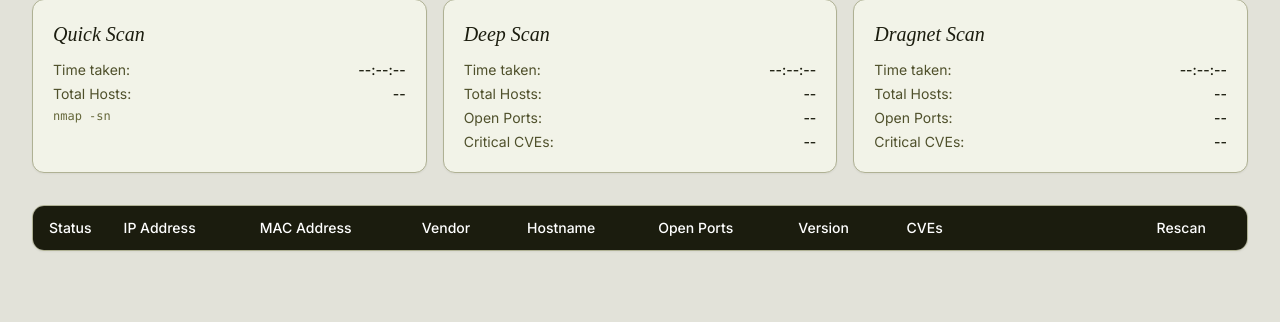
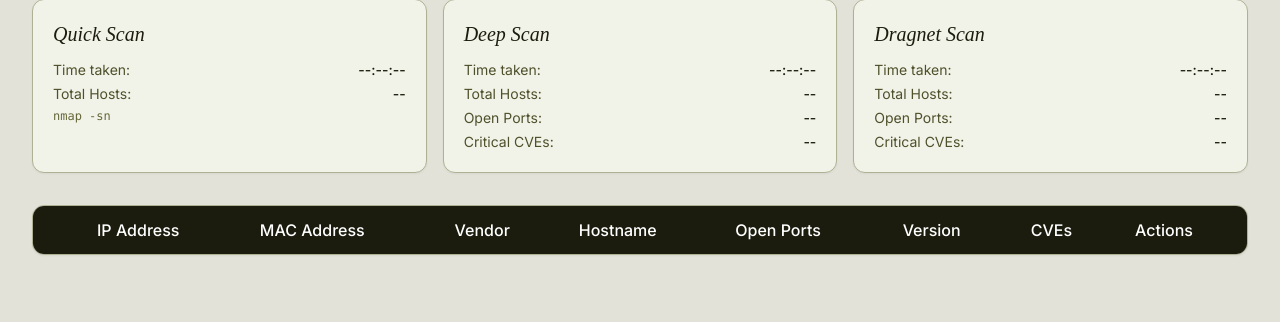
Before and after one commit to techmore/NmapUI, a Flask app: page / in a window 1280 px wide. Shown: the part 437-759 px from the top of the page. Run offline with Flask 3, Linux system fonts and the light colour scheme; lists and menus that the app fills with data are empty; parts of the project's set-up code (start-up, migrations or seed data) failed here and were passed over; some libraries are stand-ins or nearby versions; some web fonts are replaced.

Commit message:
feat: fix PDF background color and add scan duration tracking
- Replace oklch colors with HEX values in nmap-modern.xsl for PDF compatibility
- Add @media print CSS block to force background color preservation in PDF
- Add --background flag to wkhtmltopdf command for color rendering
- Change PDF margins from 0.5in to 0mm for edge-to-edge layout
- Implement TLL (Time To Last) tracking for scan and report duration
- Add update_last_scan_duration() and save_customers_config() methods
- Display TLL value under Generate Report button in UI
- Switch XSL stylesheet from nmap-pdf-olive.xsl to nmap-modern.xsl
- Add page break rules and hide interactive elements in print mode

```diff
--- a/app.py
+++ b/app.py
@@ -15,8 +15,8 @@
 
 BASE_DIR = Path(__file__).parent.resolve()
 VULNERS_SCRIPT = BASE_DIR / "nmap-vulners" / "vulners.nse"
-XSL_STYLESHEET = BASE_DIR / "nmap-pdf-olive.xsl"
-XSL_STYLESHEET_PDF = BASE_DIR / "nmap-pdf-olive.xsl"
+XSL_STYLESHEET = BASE_DIR / "nmap-modern.xsl"
+XSL_STYLESHEET_PDF = BASE_DIR / "nmap-modern.xsl"
 SCANS_DIR = BASE_DIR / "data" / "scans"
 
 
@@ -320,6 +320,7 @@
                 "id": customer.get("id"),
                 "name": customer.get("name"),
                 "confidence": confidence,
+                "metadata": customer.get("metadata", {}),
             }
 
     emit("customer_info", current_customer)
@@ -1345,14 +1346,15 @@
         cmd = [
             wkhtml,
             "--print-media-type",
+            "--background",  # Enable background colors in PDF
             "--margin-top",
-            "0.5in",
+            "0mm",
             "--margin-right",
-            "0.5in",
+            "0mm",
             "--margin-bottom",
-            "0.5in",
+            "0mm",
             "--margin-left",
-            "0.5in",
+            "0mm",
             "--page-size",
             "Letter",
             str(html_path),
@@ -1559,6 +1561,8 @@
         emit("report_error", {"error": "No target specified"})
         return
 
+    start_time = datetime.now()
+
     try:
         scan_dir = create_scan_folder(customer_name, target)
         output_base = scan_dir / "scan"
@@ -1586,6 +1590,35 @@
             "gnmap": scan_dir / "scan.gnmap",
         }
         save_scan_metadata(scan_dir, customer_name, target, files)
+
+        # Calculate duration and update customer
+        end_time = datetime.now()
+        duration = end_time - start_time
+        duration_minutes = int(duration.total_seconds() // 60)
+        duration_seconds = int(duration.total_seconds() % 60)
+        duration_str = f"{duration_minutes}m{duration_seconds}s"
+
+        # Find customer ID to update
+        cust_id = None
+        # Try to find by name match
+        for c in customer_fingerprinter.customers:
+            if c.get("name") == customer_name:
+                cust_id = c.get("id")
+                break
+
+        # If not found by name, check if it matches the current customer ID
+        if not cust_id and current_customer.get("name") == customer_name:
+            cust_id = current_customer.get("id")
+
+        if cust_id and cust_id != "unknown":
+            customer_fingerprinter.update_last_scan_duration(cust_id, duration_str)
+
+            # Update global current_customer to reflect change immediately
+            if current_customer.get("id") == cust_id:
+                if "metadata" not in current_customer:
+                    current_customer["metadata"] = {}
+                current_customer["metadata"]["last_scan_duration"] = duration_str
+                safe_emit("customer_info", current_customer)
 
         emit(
             "report_complete",
--- a/templates/index.html
+++ b/templates/index.html
@@ -314,12 +314,17 @@
         <button id="resume-scan-btn" class="inline-flex items-center justify-center rounded-full bg-olive-600 text-white hover:bg-olive-700 font-medium py-2 px-4 text-sm transition-colors">
             Resume Scan
         </button>
+        <div class="flex flex-col items-center">
             <button id="generate-report-btn" class="inline-flex items-center justify-center gap-2 rounded-full bg-olive-700 text-white hover:bg-olive-800 font-medium py-2 px-4 text-sm transition-colors">
                 <svg class="w-4 h-4" fill="none" stroke="currentColor" viewBox="0 0 24 24">
                     <path stroke-linecap="round" stroke-linejoin="round" stroke-width="2" d="M12 10v6m0 0l-3-3m3 3l3-3m2 8H7a2 2 0 01-2-2V5a2 2 0 012-2h5.586a1 1 0 01.707.293l5.414 5.414a1 1 0 01.293.707V19a2 2 0 01-2 2z" />
                 </svg>
                 Generate Report
             </button>
+            <div id="last-scan-duration" class="mt-1 text-[10px] text-olive-600 font-medium hidden">
+                TLL: --
+            </div>
+        </div>
         <button id="view-history-btn" class="inline-flex items-center justify-center gap-2 rounded-full bg-olive-600 text-white hover:bg-olive-700 font-medium py-2 px-4 text-sm transition-colors relative">
             <svg class="w-4 h-4" fill="none" stroke="currentColor" viewBox="0 0 24 24">
                 <path stroke-linecap="round" stroke-linejoin="round" stroke-width="2" d="M12 8v4l3 3m6-3a9 9 0 11-18 0 9 9 0 0118 0z" />
@@ -391,17 +396,18 @@
         <table id="discovery-table" class="min-w-full">
                         <thead>
                             <tr>
-                    <th class="px-4 py-3 text-left text-sm" style="width: 60px;">Status</th>
-                    <th class="px-4 py-3 text-left text-sm">IP Address</th>
-                    <th class="px-4 py-3 text-left text-sm">MAC Address</th>
-                    <th class="px-4 py-3 text-left text-sm">Vendor</th>
-                    <th class="px-4 py-3 text-left text-sm">Hostname</th>
-                    <th class="px-4 py-3 text-left text-sm">Open Ports</th>
-                    <th class="px-4 py-3 text-left text-sm">Version</th>
-                    <th class="px-4 py-3 text-left text-sm" style="width: 250px;">CVEs</th>
-                    <th class="px-4 py-3 text-left text-sm">Rescan</th>
+                                <th class="w-12 px-4 py-3 text-left"></th>
+                                <th class="px-4 py-3 text-left">IP Address</th>
+                                <th class="px-4 py-3 text-left hidden md:table-cell">MAC Address</th>
+                                <th class="px-4 py-3 text-left hidden lg:table-cell">Vendor</th>
+                                <th class="px-4 py-3 text-left max-w-[150px]">Hostname</th>
+                                <th class="px-4 py-3 text-left">Open Ports</th>
+                                <th class="px-4 py-3 text-left">Version</th>
+                                <th class="px-4 py-3 text-left">CVEs</th>
+                                <th class="px-4 py-3 text-left">Actions</th>
                             </tr>
                         </thead>
+
             <tbody class="text-sm"></tbody>
         </table>
     </div>
@@ -773,6 +779,10 @@
                     if (col === 'open_ports') cell.classList.add('open-ports-cell');
                     if (col === 'mac') cell.classList.add('font-mono', 'text-xs');
                     if (col === 'vendor') cell.classList.add('text-olive-600');
+                    if (col === 'hostname') {
+                        cell.classList.add('truncate', 'max-w-[150px]', 'block');
+                        cell.title = result[col]; // Add tooltip for full hostname
+                    }
                 });
                 const rescanCell = newRow.insertCell(-1);
                 rescanCell.className = 'px-4 py-3';
@@ -1010,6 +1020,17 @@
             }
 
             if (customer.id && customer.name) {
+                // Update TLL display
+                const tllDiv = document.getElementById('last-scan-duration');
+                if (tllDiv) {
+                    if (customer.metadata && customer.metadata.last_scan_duration) {
+                        tllDiv.textContent = 'TLL: ' + customer.metadata.last_scan_duration;
+                        tllDiv.classList.remove('hidden');
+                    } else {
+                        tllDiv.classList.add('hidden');
+                    }
+                }
+
                 // Update dropdown to show selected customer
                 let customerExists = false;
                 for (let option of dropdown.options) {
```
Also changed, not shown: customer_fingerprint.py (+38 -0 lines), 2 other files. Lines whose indentation alone changed are shown as unchanged.
